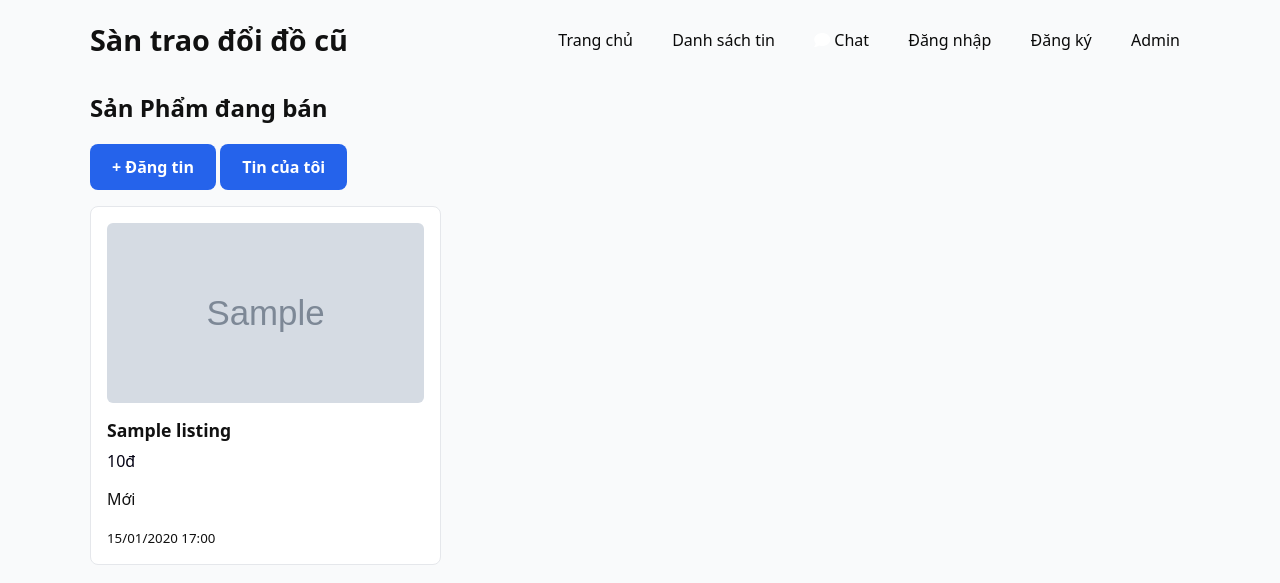
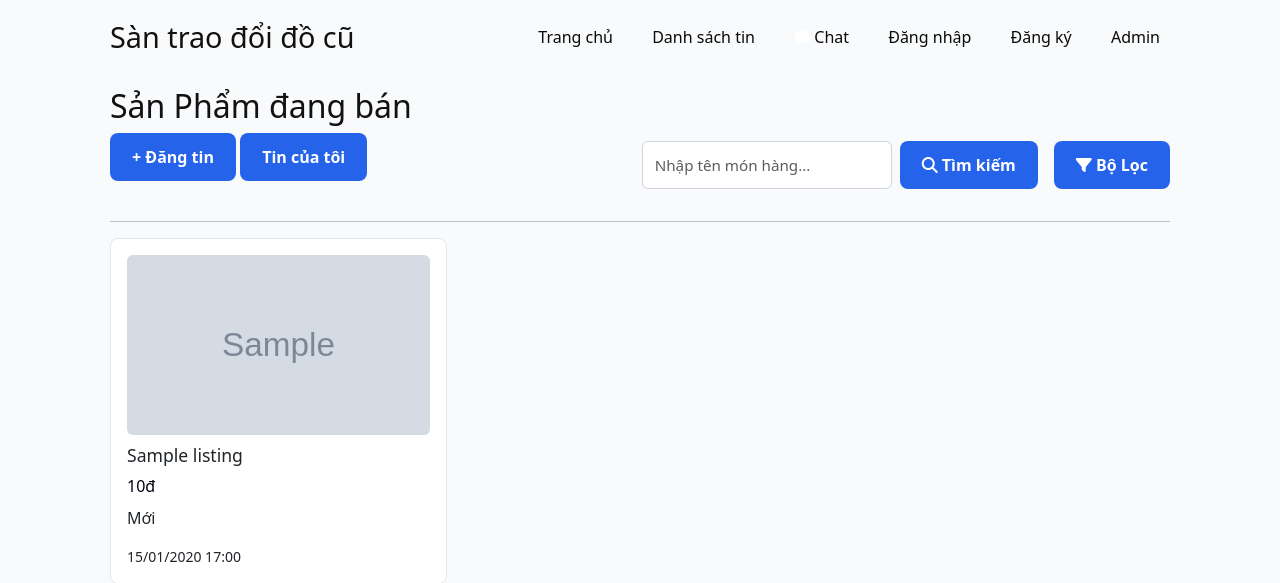
Before and after one commit to vandungz/San_trao_doi_do_cu_Python, a Django app: page /listings/ in a window 1280 px wide. Shown: the top 583 px of the page. Run offline with Django 5.2, Linux system fonts and the light colour scheme; data comes from the database, SQL or seed files in the repository; tables that the repository leaves empty hold one stand-in row (values such as "Sample post"); grey boxes marked "Sample" are stand-in pictures; some libraries are stand-ins or nearby versions.

Commit message:
Done tim kiem voi loc

```diff
--- a/listings/models.py
+++ b/listings/models.py
@@ -23,12 +23,12 @@ class Listing(models.Model):
     description = models.TextField()
     category = models.ForeignKey(Category, on_delete=models.SET_NULL, null=True, blank=True)
     condition = models.CharField(max_length=20, choices=CONDITION_CHOICES)
-    price = models.IntegerField()
+    price = models.IntegerField(db_index=True)
     currency = models.CharField(max_length=10, default="VND")
     location = models.CharField(max_length=200, blank=True)
     status = models.CharField(max_length=20, choices=STATUS_CHOICES, default="PENDING")
     owner = models.ForeignKey(User, on_delete=models.CASCADE)
-    created_at = models.DateTimeField(auto_now_add=True)
+    created_at = models.DateTimeField(auto_now_add=True, db_index=True)
 
     def __str__(self):
         return self.title
@@ -37,6 +37,14 @@ class Listing(models.Model):
      from django.urls import reverse
      return reverse("listings:detail", args=[self.pk])
 
+class Meta:
+        ordering = ['-created_at']
+
+        indexes = [
+            models.Index(fields=['category', 'price']),
+        ]
+
+
 class ListingImage(models.Model):
     listing = models.ForeignKey(Listing, related_name="images", on_delete=models.CASCADE)
     image = models.ImageField(upload_to=listing_image_upload_to)
--- a/listings/views.py
+++ b/listings/views.py
@@ -3,15 +3,70 @@ from django.contrib.auth.decorators import login_required
 from django.contrib.auth.mixins import LoginRequiredMixin, UserPassesTestMixin
 from django.views.generic import ListView, DetailView, CreateView, UpdateView, DeleteView
 from django.urls import reverse_lazy
-from .models import Listing, ListingImage
+from .models import Listing, ListingImage,Category
 from .forms import ListingForm
 from django.http import HttpResponseForbidden
+from django.db.models import Q
+
+
+PAGE_SIZE = 12
 
 class ListingListView(ListView):
     model = Listing
     template_name = "listings/list.html"
     context_object_name = "items"
-    queryset = Listing.objects.filter(status="PUBLISHED").order_by("-created_at")
+    #queryset = Listing.objects.filter(status="PUBLISHED").order_by("-created_at")
+    def get_queryset(self):
+        # Lấy QuerySet cơ bản, chỉ lấy tin đã được PUBLISHED
+        queryset = Listing.objects.filter(status='PUBLISHED')
+        request = self.request
+
+        # 1. XỬ LÝ TÌM KIẾM THEO TỪ KHÓA (q)
+        query = request.GET.get('q')
+        if query:
+            queryset = queryset.filter(
+                Q(title__icontains=query) | Q(description__icontains=query)
+            )
+
+        # 2. XỬ LÝ LỌC
+        category_slug = request.GET.get('category')
+        if category_slug:
+            queryset = queryset.filter(category__slug=category_slug)
+
+        condition = request.GET.get('condition')
+        if condition:
+            queryset = queryset.filter(condition=condition)
+
+        price_min = request.GET.get('price_min')
+        price_max = request.GET.get('price_max')
+
+        if price_min and price_min.isdigit():
+            queryset = queryset.filter(price__gte=price_min)
+
+        if price_max and price_max.isdigit():
+            queryset = queryset.filter(price__lte=price_max)
+
+        # 3. XỬ LÝ SẮP XẾP (Sorting)
+        sort_by = request.GET.get('sort', 'newest')
+
+        if sort_by == 'price_asc':
+            queryset = queryset.order_by('price', '-created_at')
+        elif sort_by == 'price_desc':
+            queryset = queryset.order_by('-price', '-created_at')
+        # Mặc định là 'newest' (sắp xếp theo Model Meta: -created_at)
+
+        # Trả về toàn bộ queryset đã lọc
+        return queryset
+
+    def get_context_data(self, **kwargs):
+        # Lấy context mặc định (Bao gồm danh sách tin đã được lọc dưới tên 'items')
+        context = super().get_context_data(**kwargs)
+
+        # Thêm danh sách Category và Condition Choices vào context
+        context['categories'] = Category.objects.all()
+        context['conditions_choices'] = Listing.CONDITION_CHOICES
+
+        return context
 
 
 class ListingDetailView(DetailView):
--- a/templates/base.html
+++ b/templates/base.html
@@ -4,6 +4,8 @@
     <meta charset="utf-8" />
     <meta name="viewport" content="width=device-width, initial-scale=1" />
     <title>{% block title %}Sàn trao đổi đồ cũ nội bộ{% endblock %}</title>
+    <link href="https://cdn.jsdelivr.net/npm/bootstrap@5.3.3/dist/css/bootstrap.min.css" rel="stylesheet" integrity="sha384-QWTKZyjpPEjISv5WaRU9OFeRpok6YctnYmDr5pNlyT2bRjXh0JMhjY6hW+ALEwIH" crossorigin="anonymous">
+
     {% load static %}
     <link rel="stylesheet" href="{% static 'listings/listings.css' %}">
     {% load static %}
@@ -42,6 +44,9 @@
       <footer>
         © 2025 Sàn trao đổi đồ cũ nội bộ
       </footer>
+
     </div>
+          <script src="https://cdn.jsdelivr.net/npm/bootstrap@5.3.3/dist/js/bootstrap.bundle.min.js" integrity="sha384-YvpcrYf0tY3lHB60NNkmXc5s9fDVZLESaAA55NDzOxhy9GkcIdslK1eN7N6jIeHz" crossorigin="anonymous"></script>
+
   </body>
 </html>
--- a/templates/listings/list.html
+++ b/templates/listings/list.html
@@ -4,10 +4,42 @@
 {% block content %}
 <h2>Sản Phẩm đang bán</h2>
 
-<p>
-  <a href="{% url 'listings:create' %}" class="btn btn-primary">+ Đăng tin</a>
-  <a href="{% url 'listings:mine' %}" class="btn btn-secondary">Tin của tôi</a>
-</p>
+
+<div class="d-flex justify-content-between align-items-center mb-4">
+
+    <div class="d-flex align-items-center">
+        <p>
+          <a href="{% url 'listings:create' %}" class="btn btn-primary">+ Đăng tin</a>
+          <a href="{% url 'listings:mine' %}" class="btn btn-secondary">Tin của tôi</a>
+        </p>
+    </div>
+
+    <div class="d-flex align-items-center gap-2">
+
+        <form method="GET" action="{% url 'listings:list' %}" class="d-flex me-2"style="border: none !important; box-shadow: none !important; background-color: transparent !important; padding: 0 !important;">
+            {% for key, value in request.GET.items %}
+                {% if key != 'q' %}
+                    <input type="hidden" name="{{ key }}" value="{{ value }}">
+                {% endif %}
+            {% endfor %}
+
+            <input type="text"
+                   name="q"
+                   placeholder="Nhập tên món hàng..."
+                   class="form-control no-border-search"
+                   style="width: 250px;"
+                   value="{{ request.GET.q|default:'' }}">
+            <button type="submit" class="btn btn-primary ms-2">
+                <i class="fas fa-search"></i> Tìm kiếm
+            </button>
+        </form>
+
+        <button type="button" class="btn btn-primary" data-bs-toggle="modal" data-bs-target="#filterModal">
+            <i class="fas fa-filter"></i> Bộ Lọc
+        </button>
+    </div>
+</div>
+<hr>
 
 <div class="listings-grid">
   {% for item in items %}
@@ -31,4 +63,84 @@
     <p>Chưa có tin nào.</p>
   {% endfor %}
 </div>
+
+<div class="modal fade" id="filterModal" tabindex="-1" aria-labelledby="filterModalLabel" aria-hidden="true">
+  <div class="modal-dialog modal-dialog-centered">
+    <div class="modal-content">
+      <form method="GET" action="{% url 'listings:list' %}">
+
+        <div class="modal-header">
+          <h5 class="modal-title" id="filterModalLabel"><i class="fas fa-sliders-h"></i> Tùy chọn Lọc</h5>
+          <button type="button" class="btn-close" data-bs-dismiss="modal" aria-label="Close"></button>
+        </div>
+
+        <div class="modal-body">
+
+            {% if request.GET.q %}
+                <input type="hidden" name="q" value="{{ request.GET.q }}">
+            {% endif %}
+
+            <div class="mb-3">
+                <label for="modal_category" class="form-label">Danh mục</label>
+                <select name="category" id="modal_category" class="form-select">
+                    <option value="">-- Tất cả Danh mục --</option>
+                    {% for cat in categories %}
+                        <option value="{{ cat.slug }}"
+                                {% if request.GET.category == cat.slug %}selected{% endif %}>
+                            {{ cat.name }}
+                        </option>
+                    {% endfor %}
+                </select>
+            </div>
+
+            <div class="mb-3">
+                <label for="modal_condition" class="form-label">Tình trạng</label>
+                <select name="condition" id="modal_condition" class="form-select">
+                    <option value="">-- Bất kỳ Tình trạng --</option>
+                    {% for key, display in conditions_choices %}
+                        <option value="{{ key }}"
+                                {% if request.GET.condition == key %}selected{% endif %}>
+                            {{ display }}
+                        </option>
+                    {% endfor %}
+                </select>
+            </div>
+
+            <div class="mb-3">
+                <label class="form-label">Khoảng Giá (VND)</label>
+                <div class="d-flex align-items-center gap-2">
+                    <input type="number" name="price_min" placeholder="Từ" class="form-control"
+                           value="{{ request.GET.price_min|default:'' }}">
+                    <span>đến</span>
+                    <input type="number" name="price_max" placeholder="Đến" class="form-control"
+                           value="{{ request.GET.price_max|default:'' }}">
+                </div>
+            </div>
+
+            <div class="mb-3">
+                <label for="modal_sort" class="form-label">Sắp xếp theo</label>
+                <select name="sort" id="modal_sort" class="form-select">
+                    {% with current_sort=request.GET.sort|default:'newest' %}
+                        <option value="newest" {% if current_sort == 'newest' %}selected{% endif %}>Mới nhất</option>
+                        <option value="price_asc" {% if current_sort == 'price_asc' %}selected{% endif %}>Giá tăng dần</option>
+                        <option value="price_desc" {% if current_sort == 'price_desc' %}selected{% endif %}>Giá giảm dần</option>
+                    {% endwith %}
+                </select>
+            </div>
+
+        </div>
+
+        <div class="modal-footer">
+          <a href="{% url 'listings:list' %}" class="btn btn-outline-secondary me-auto">
+              <i class="fas fa-times"></i> Xóa Lọc
+          </a>
+          <button type="button" class="btn btn-secondary" data-bs-dismiss="modal">Đóng</button>
+          <button type="submit" class="btn btn-success">
+              <i class="fas fa-check"></i> Áp dụng Lọc
+          </button>
+        </div>
+      </form>
+    </div>
+  </div>
+</div>
 {% endblock %}
```
Also changed, not shown: listings/migrations/0004_alter_listing_created_at_alter_listing_price.py (added), marketplace/settings.py (line endings or trailing spaces), media/listings/1/425ddddcd3194080b7633b9055bba503.jpg (added), media/listings/2/9a47371df7a1428cb54f13311c81de08.jpg (added).
